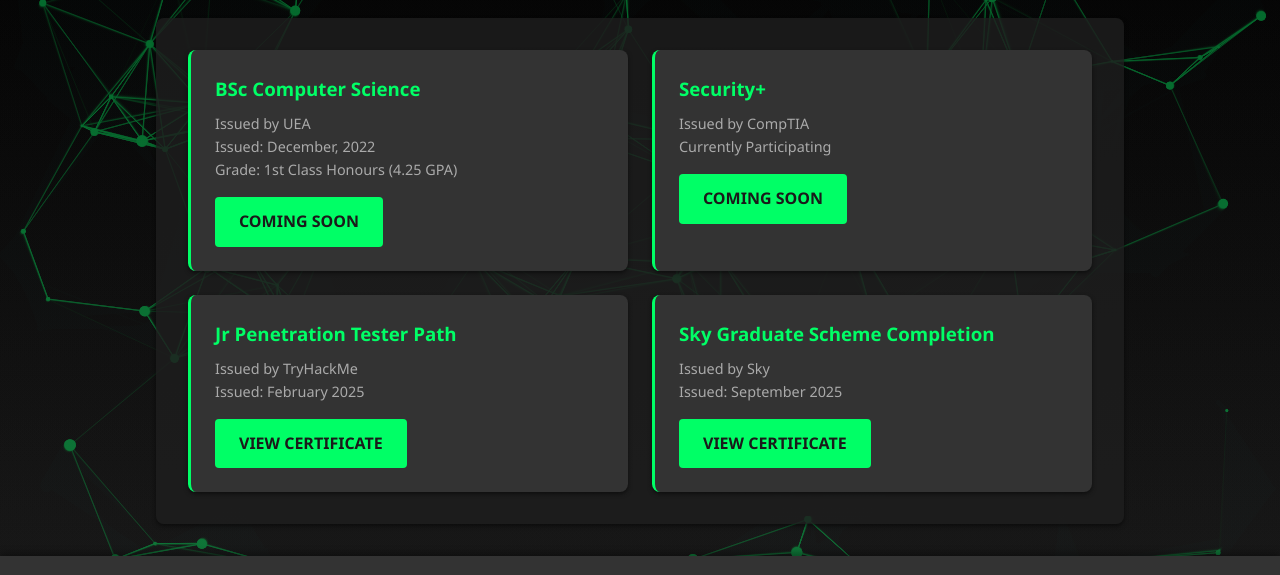
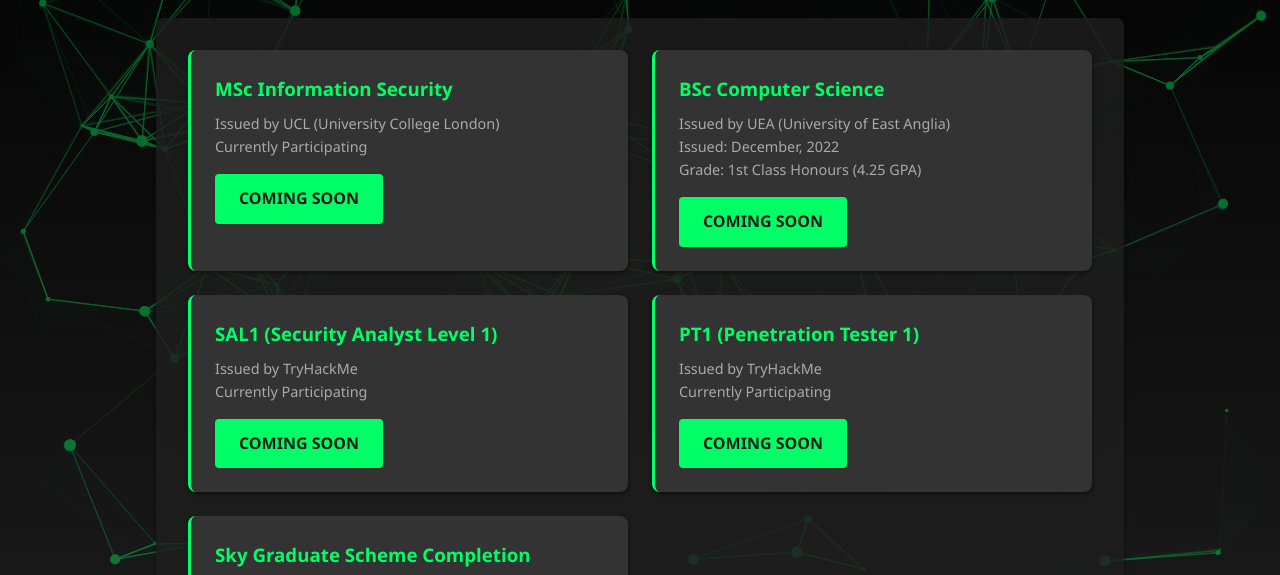
Before and after one commit to jacobjewitt/jacobjewitt.github.io, a plain HTML site: page certs.html in a window 1280 px wide. Shown: the part 204-779 px from the top of the page. Drawn offline with Linux system fonts and the light colour scheme.

Commit message:
updated certs

```diff
--- a/certs.html
+++ b/certs.html
@@ -30,23 +30,29 @@
             <h1>Certifications & Achievements 🏆</h1>
             <section class="cert-grid">
                 <div class="certification-card">
+                    <h3>MSc Information Security</h3>
+                    <p class="issuer">Issued by UCL (University College London)</p>
+                    <p class="date">Currently Participating</p>
+                    <a href="#" class="btn">Coming Soon</a>
+                </div>
+                <div class="certification-card">
                     <h3>BSc Computer Science</h3>
-                    <p class="issuer">Issued by UEA</p>
+                    <p class="issuer">Issued by UEA (University of East Anglia)</p>
                     <p class="date">Issued: December, 2022</p>
                     <p class="date">Grade: 1st Class Honours (4.25 GPA)</p>
                     <a href="#" class="btn">Coming Soon</a>
                 </div>
                 <div class="certification-card">
-                    <h3>Security+</h3>
-                    <p class="issuer">Issued by CompTIA</p>
+                    <h3>SAL1 (Security Analyst Level 1)</h3>
+                    <p class="issuer">Issued by TryHackMe</p>
                     <p class="date">Currently Participating</p>
                     <a href="#" class="btn">Coming Soon</a>
                 </div>
                 <div class="certification-card">
-                    <h3>Jr Penetration Tester Path</h3>
+                    <h3>PT1 (Penetration Tester 1)</h3>
                     <p class="issuer">Issued by TryHackMe</p>
-                    <p class="date">Issued: February 2025</p>
-                    <a href="..\img\thm_jr_pt_path.png" class="btn">View Certificate</a>
+                    <p class="date">Currently Participating</p>
+                    <a href="#" class="btn">Coming Soon</a>
                 </div>
                 <div class="certification-card">
                     <h3>Sky Graduate Scheme Completion</h3>
```
